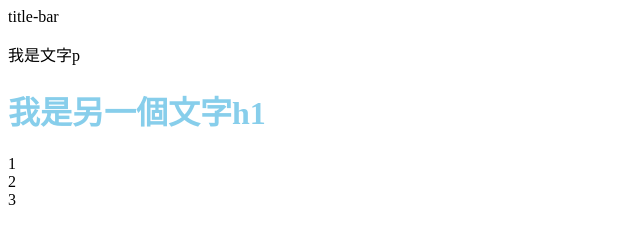
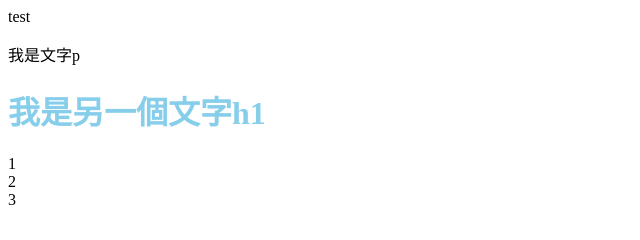
Before and after one commit to MercyLM/MyWeb, a plain HTML site: page index.html in a window 1280 px wide. Shown: the full height of the page, 0-640 px from the left. Drawn offline with Linux system fonts and the light colour scheme.

Commit message:
Update index.html

```diff
--- a/index.html
+++ b/index.html
@@ -18,7 +18,7 @@
 	<header>
         <div>
             <nav>
-                title-bar
+                test
             </nav>
         </div>
         <p>我是文字p</p>
```
